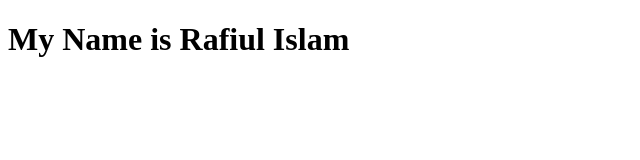
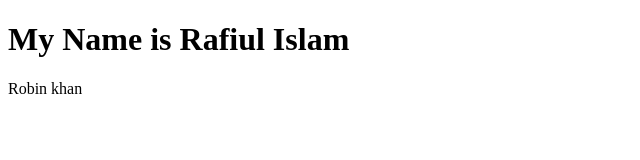
Before and after one commit to rafiulIslamRobin/rafiul, a plain HTML site: page index.html in a window 1280 px wide. Shown: the whole page, without its empty margins (0-640 px from the left). Drawn offline with Linux system fonts and the light colour scheme.

Commit message:
Update index.html

```diff
--- a/index.html
+++ b/index.html
@@ -8,5 +8,6 @@
 </head>
 <body>
     <h1>My Name is Rafiul Islam</h1>
+    Robin khan
 </body>
 </html>
```
